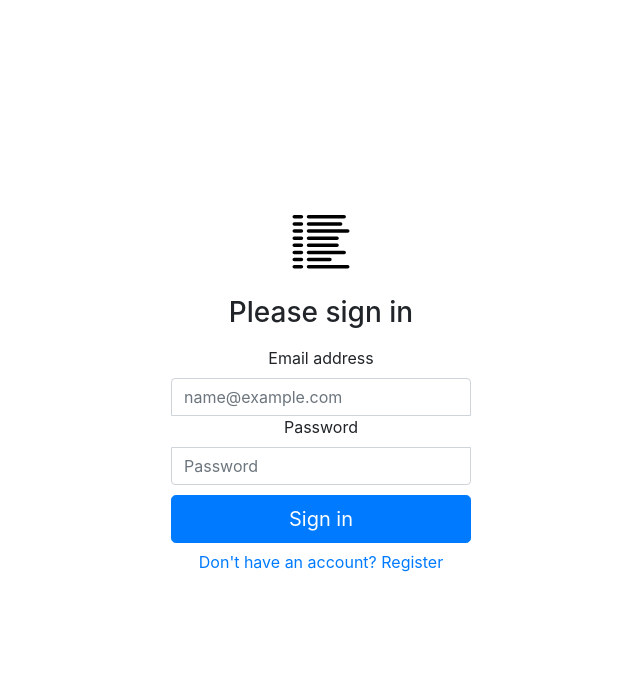
After one commit to software-students-fall2022/final-project-team-7, a Flask app: page / in a window 1280 px wide. The commit adds this page. Shown: the top 675 px of the page, without its empty margins (319-959 px from the left). Run offline with Flask 2, Linux system fonts and the light colour scheme; parts of the project's set-up code (start-up, migrations or seed data) failed here and were passed over; some libraries are stand-ins or nearby versions.

Commit message:
login/register

```diff
--- a/web-client/app.py
+++ b/web-client/app.py
@@ -34,8 +34,55 @@ except Exception as e:
 # set up the routes
 # add statistics display to home page
 # route for the home page
+
+# web MongoClient
+user_collection = db.user
+log_in = False
+
+# login page
 @app.route('/')
+def login():
+    """
+    Route for the login page
+    """
+    global log_in
+    log_in = False
+    return render_template('login.html')
+
+
+
+# register page
+@app.route('/register', methods=['GET', 'POST'])
+def regis():
+    """
+    Route for the register page
+    """
+    if request.method == 'POST':
+        json_data = request.form
+        cur = {"username":json_data.get("floatingInput"), "password":json_data.get("floatingPassword")}
+        # check if the username is already in the database
+        if user_collection.find_one({'username':json_data.get('floatingInput')}) != None:
+            return render_template('register.html', ActExist = True)
+        user_collection.insert_one(cur)
+        return render_template('login.html', CreAct = True)
+    return render_template('register.html')
+
+@app.route('/home', methods=['GET', 'POST'])
 def home():
+    global log_in
+    if request.method == 'POST':
+        json_data = request.form
+        cur = user_collection.find_one({'username':json_data.get('floatingInput')})
+        if cur==None:
+            return render_template('login.html', NoAct=True)
+        else:
+            if cur['password'] == json_data.get('floatingPassword'):
+                log_in = True
+            else:
+                return render_template('login.html', NoAct=True)
+    else:
+        if log_in == False:
+            return render_template('login.html')
     """
     Route for the home page
     """
--- /dev/null
+++ b/web-client/templates/login.html
@@ -0,0 +1,95 @@
+<!DOCTYPE html>
+<html>
+
+<head>
+    <title>Log in</title>
+
+    <link rel="stylesheet" href="https://cdn.staticfile.org/twitter-bootstrap/4.3.1/css/bootstrap.min.css">
+
+    <style>
+
+        body {
+            height: 100%;
+        }
+
+        body {
+            display: flex;
+            align-items: center;
+            padding-top: 200px;
+            padding-bottom: 80px;
+            padding-left: auto;
+            background-color: #ffffff;
+        }
+
+        .alert {
+            margin: 0 auto;
+            width: 40%;
+        }
+
+        .form-signin {
+            max-width: 330px;
+            padding: 15px;
+        }
+
+        .form-signin .form-floating:focus-within {
+            z-index: 2;
+        }
+
+        .form-signin input[type="email"] {
+            margin-bottom: -1px;
+            border-bottom-right-radius: 0;
+            border-bottom-left-radius: 0;
+        }
+
+        .form-signin input[type="password"] {
+            margin-bottom: 10px;
+            border-top-left-radius: 0;
+            border-top-right-radius: 0;
+        }
+    </style>
+</head>
+
+<body>
+    <div class="container">
+        <div class="page_content">
+
+            <body class="text-center">
+                {% if NoAct %}
+                <div class="alert alert-danger alert-dismissible" role="alert">
+                    <button type="button" class="close" data-dismiss="alert" aria-label="Close"><span
+                            aria-hidden="true">&times;</span></button>
+                    <strong>Sorry!</strong> Either your username or password is incorrect.
+                </div>
+                {% endif %}
+                {% if CreAct %}
+                <div class="alert alert-success alert-dismissible" role="alert">
+                    <button type="button" class="close" data-dismiss="alert" aria-label="Close"><span
+                            aria-hidden="true">&times;</span></button>
+                    <strong>Well Done!</strong> A new account had been set up.
+                </div>
+                {% endif %}
+                <main class="form-signin w-100 m-auto">
+                    <form action="/home" method='post'>
+                        <img class="mb-4" src="../static/images/list-columns-reverse.svg" alt="" width="72" height="57">
+                        <h1 class="h3 mb-3 fw-normal">Please sign in</h1>
+                        <div class="form-floating">
+                            <label for="floatingInput">Email address</label>
+                            <input type="email" class="form-control" name="floatingInput"
+                                placeholder="name@example.com">
+                        </div>
+                        <div class="form-floating">
+                            <label for="floatingPassword">Password</label>
+                            <input type="password" class="form-control" name="floatingPassword" placeholder="Password">
+                        </div>
+                        <button class="w-100 btn btn-lg btn-primary" type="submit">Sign in</button>
+                    </form>
+                    <a href="/register">
+                        <button type="button" class="btn btn-link">Don't have an account? Register</button>
+                    </a>
+                </main>
+            </body>
+        </div>
+    </div>
+</body>
+
+</html>
```
Also changed, not shown: web-client/templates/base.html (+6 -2 lines), web-client/templates/register.html (added, +84 -0 lines), web-client/static/images/favicon.ico (added), web-client/static/images/list-columns-reverse.svg (added).
